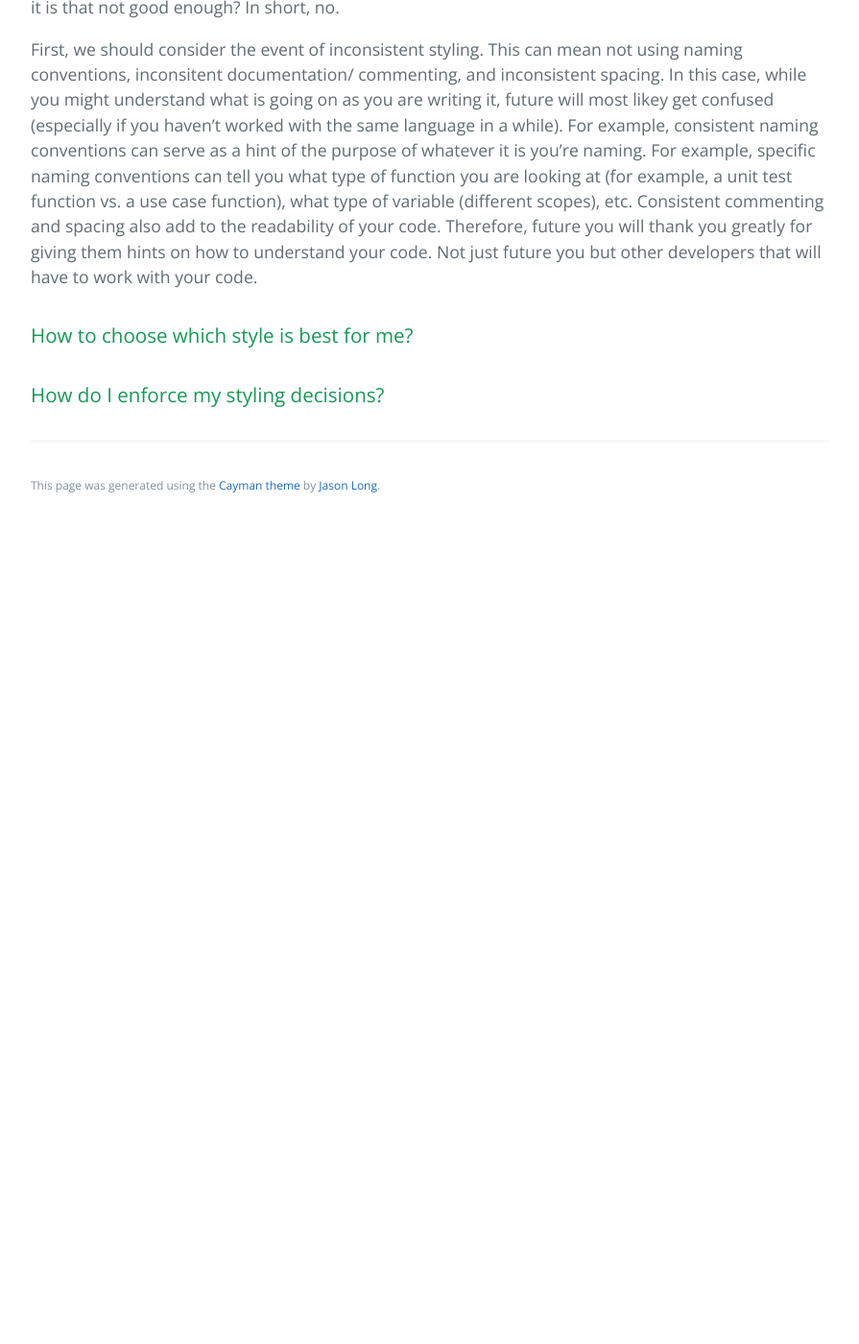
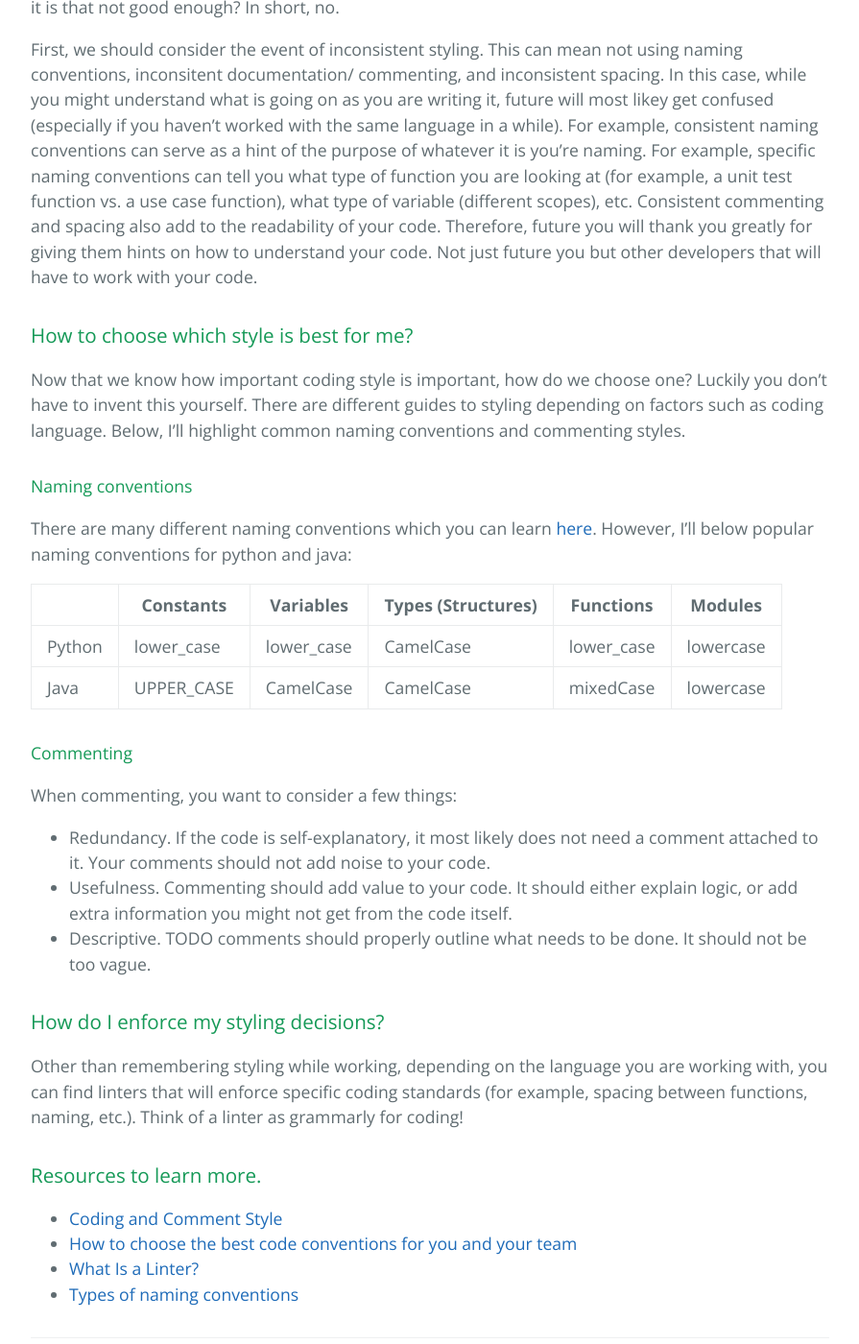
Before and after one commit to learning-software-engineering/learning-software-engineering.github.io, a Jekyll site: the page built from Topics/Development_Process/clean_coding_styling.md, in a window 1280 px wide and 1400 px high, scrolled down 662 px. Shown: the whole window at 96% size, without its empty margins (192-1087 px from the left). Built offline with Jekyll 4.4.1, drawn with Linux system fonts in a browser that asks for light colours; our own code applies the rules of GitHub Pages for plain Markdown files; before the commit the page ends 1210 px from its top, so only the background shows below that.

Commit message:
Finish clean_coding_styling.md

```diff
--- a/Topics/Development_Process/clean_coding_styling.md
+++ b/Topics/Development_Process/clean_coding_styling.md
@@ -9,4 +9,29 @@ First, we should consider the event of inconsistent styling. This can mean not u
 
 ### How to choose which style is best for me?
 
+Now that we know how important coding style is important, how do we choose one? Luckily you don't have to invent this yourself. There are different guides to styling depending on factors such as coding language. Below, I'll highlight common naming conventions and commenting styles.
+
+#### Naming conventions
+There are many different naming conventions which you can learn [here](https://www.freecodecamp.org/news/programming-naming-conventions-explained/). However, I'll below popular naming conventions for python and java:
+
+|               | Constants | Variables | 	Types (Structures) | 	Functions | Modules |
+| ------------- | --------- |--------- |--------- |--------- |--------- |
+| Python        | lower_case|lower_case | CamelCase|lower_case|lowercase|
+| Java  | 	UPPER_CASE|CamelCase | CamelCase|mixedCase|lowercase|
+
+#### Commenting
+
+When commenting, you want to consider a few things:
+- Redundancy. If the code is self-explanatory, it most likely does not need a comment attached to it. Your comments should not add noise to your code.
+- Usefulness. Commenting should add value to your code. It should either explain logic, or add extra information you might not get from the code itself.
+- Descriptive. TODO comments should properly outline what needs to be done. It should not be too vague.
+
 ### How do I enforce my styling decisions?
+
+Other than remembering styling while working, depending on the language you are working with, you can find linters that will enforce specific coding standards (for example, spacing between functions, naming, etc.). Think of a linter as grammarly for coding!
+
+### Resources to learn more.
+- [Coding and Comment Style](https://mitcommlab.mit.edu/broad/commkit/coding-and-comment-style/#:~:text=Your%20code%20will%20only%20be,be%20consistent%20with%20field%20conventions.)
+- [How to choose the best code conventions for you and your team](https://www.freecodecamp.org/news/how-to-choose-the-best-code-conventions-for-you-and-your-team-992cc2cc7b83/)
+- [What Is a Linter?](https://www.testim.io/blog/what-is-a-linter-heres-a-definition-and-quick-start-guide/)
+- [Types of naming conventions](https://www.freecodecamp.org/news/programming-naming-conventions-explained/)
```
